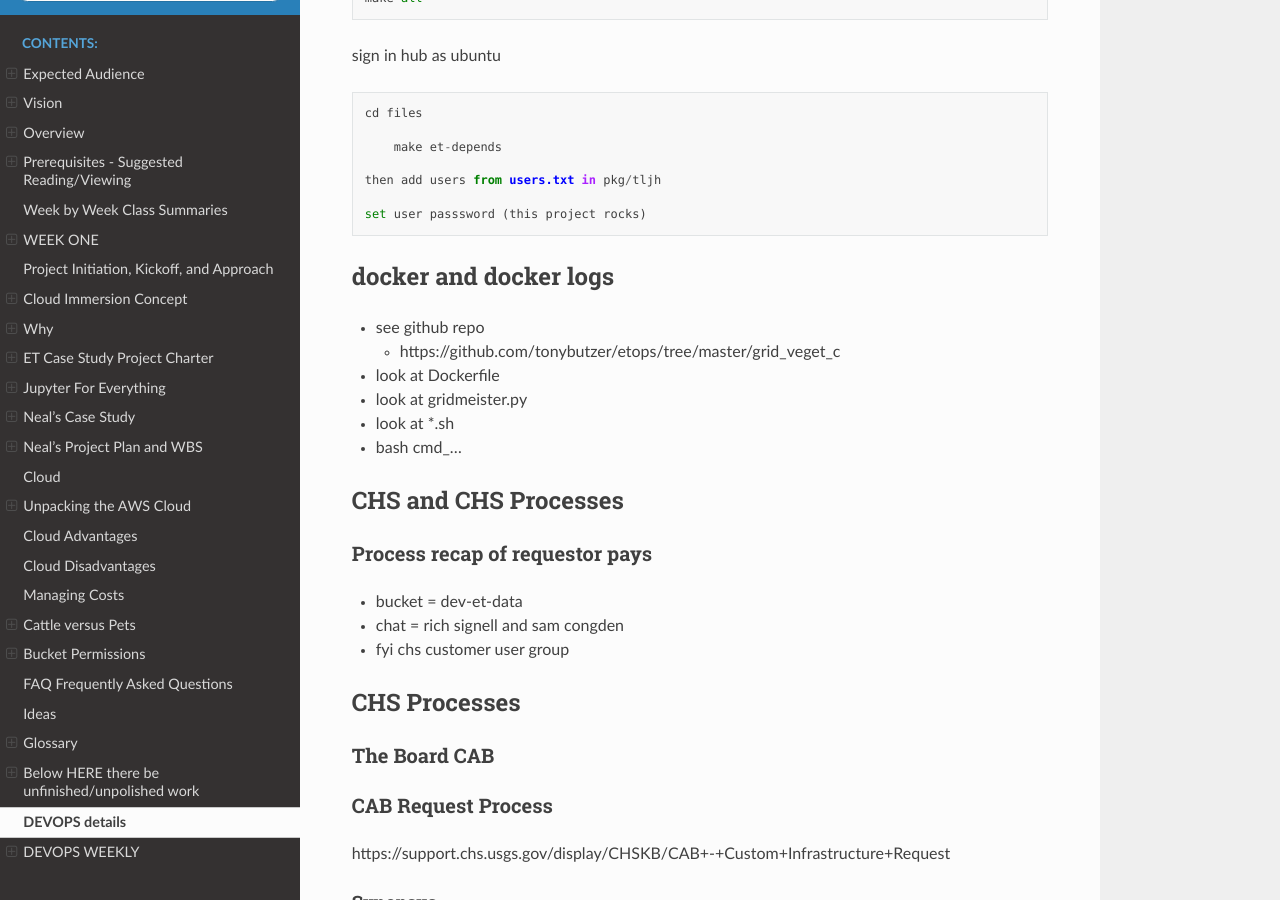
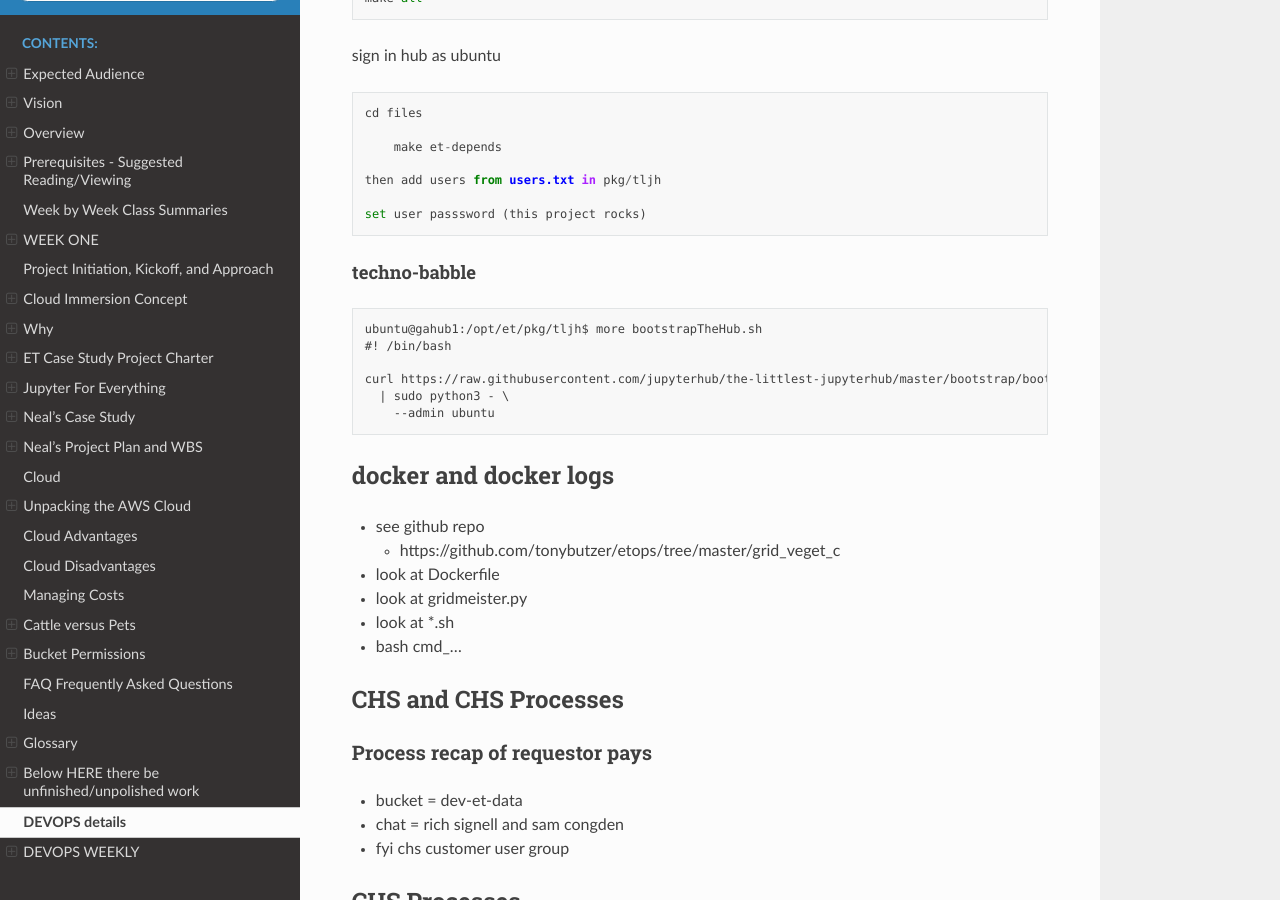
Before and after one commit to tonybutzer/harmony, a Sphinx documentation site: the page built from documentation/source/27DEVOPS.md, in a window 1280 px wide and 900 px high, scrolled down 768 px. Built offline with Sphinx 7.4.7 and the Read the Docs theme 2.0.0, drawn with Linux system fonts in a browser that asks for light colours; pages that are not in the unit, such as notebooks, are missing from menus.

Commit message:
automatic git update from Makefile

````diff
--- a/documentation/source/27DEVOPS.md
+++ b/documentation/source/27DEVOPS.md
@@ -37,6 +37,18 @@ sign in hub as ubuntu
     set user passsword (this project rocks)
 
 
+
+#### techno-babble
+
+
+```
+ubuntu@gahub1:/opt/et/pkg/tljh$ more bootstrapTheHub.sh
+#! /bin/bash
+
+curl https://raw.githubusercontent.com/jupyterhub/the-littlest-jupyterhub/master/bootstrap/bootstrap.py \
+  | sudo python3 - \
+    --admin ubuntu
+```
 
 
 
````
Also changed, not shown: documentation/source/00define_ET.md (+2 -1 lines).
